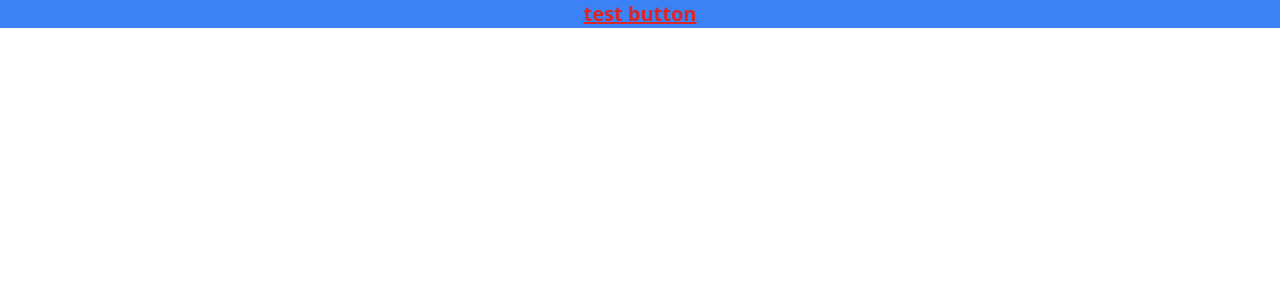
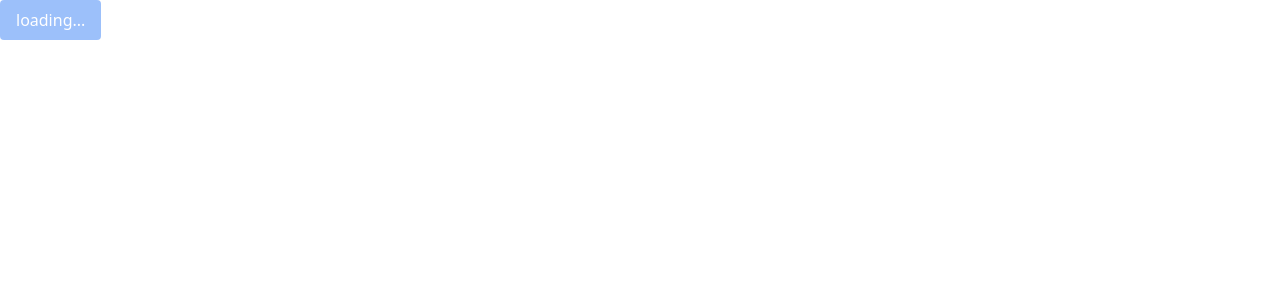
Before and after one commit to halilcn/reco, a React (Create React App) app: page / in a window 1280 px wide. Shown: the top 300 px of the page. Built offline with nearby package versions, Linux system fonts and the light colour scheme.

Commit message:
add button

```diff
--- a/src/App.tsx
+++ b/src/App.tsx
@@ -1,10 +1,13 @@
 import './App.css'
 import { Deneme } from './components'
+import Button from './components/Button/Button'
 
 function App() {
   return (
-    <div className="App">
-      <Deneme />
+    <div className="flex">
+      <Button customClass="" loading>
+        herkese selam !
+      </Button>
     </div>
   )
 }
--- /dev/null
+++ b/src/components/Button/Button.tsx
@@ -0,0 +1,36 @@
+import classNames from 'classnames'
+import React from 'react'
+
+interface IProps {
+  children: any
+  customClass?: string
+  loading?: boolean
+  disabled?: boolean
+}
+
+const Button: React.FC<IProps> = props => {
+  const { customClass, children, disabled, loading } = props
+
+  const buttonClass = classNames(
+    'bg-blue-500 hover:bg-blue-600 text-white font-medium py-2 px-4 rounded cursor-pointer',
+    customClass,
+    {
+      'opacity-50 !cursor-not-allowed': disabled,
+      'opacity-50 !cursor-wait': loading,
+    }
+  )
+
+  const loadingClass = classNames('flex items-center')
+
+  return (
+    <div className={buttonClass}>
+      {loading && <div className={loadingClass}>loading...</div>}
+      {!loading && children}
+    </div>
+  )
+}
+
+/*
+ */
+
+export default Button
```
